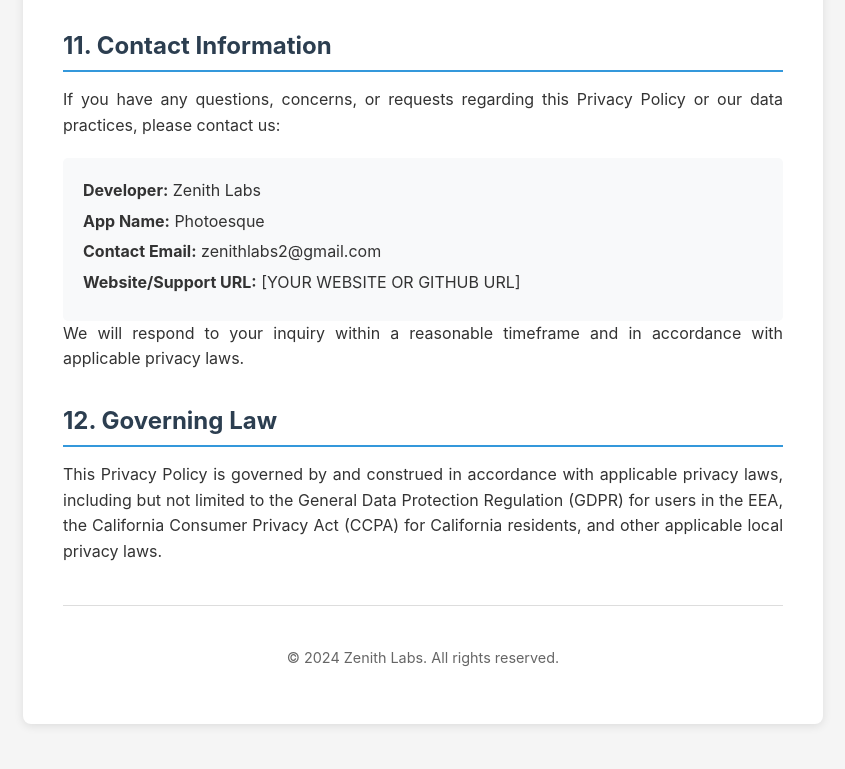
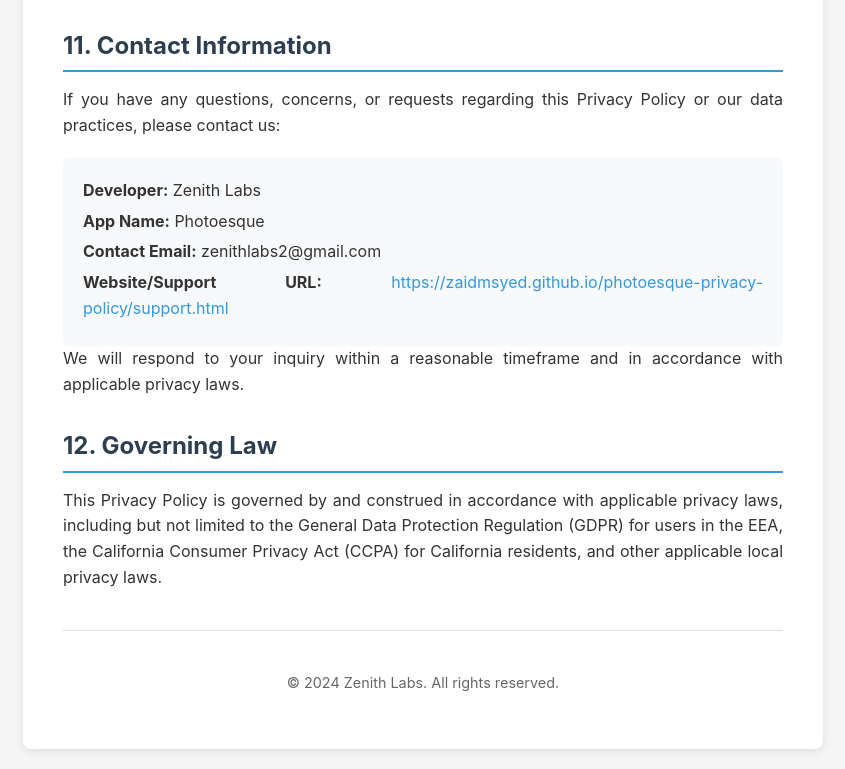
Before and after one commit to ZaidmSyed/photoesque-privacy-policy, a plain HTML site: page index.html in a window 1280 px wide. Shown: the part 5540-6309 px from the top of the page, without its empty margins (217-1062 px from the left). Before the commit the page ends 6284 px from the top, so only its background shows below. Drawn offline with Linux system fonts and the light colour scheme.

Commit message:
Update Website/Support URL to point to support page

```diff
--- a/index.html
+++ b/index.html
@@ -377,7 +377,7 @@
             <p><strong>Developer:</strong> Zenith Labs</p>
             <p><strong>App Name:</strong> Photoesque</p>
             <p><strong>Contact Email:</strong> zenithlabs2@gmail.com</p>
-            <p><strong>Website/Support URL:</strong> [YOUR WEBSITE OR GITHUB URL]</p>
+            <p><strong>Website/Support URL:</strong> <a href="https://zaidmsyed.github.io/photoesque-privacy-policy/support.html">https://zaidmsyed.github.io/photoesque-privacy-policy/support.html</a></p>
         </div>
         <p>
             We will respond to your inquiry within a reasonable timeframe and in accordance with applicable privacy laws.
```
